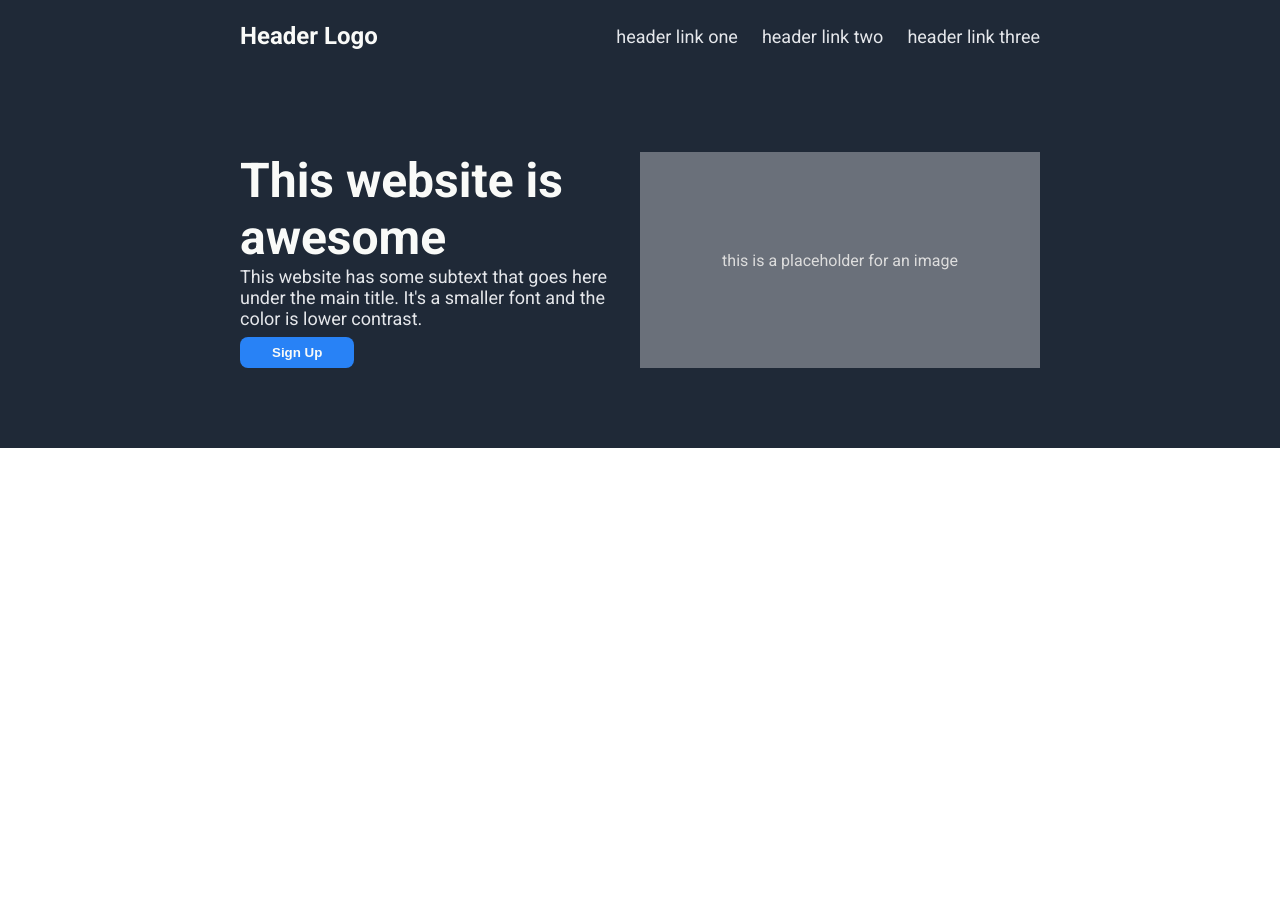
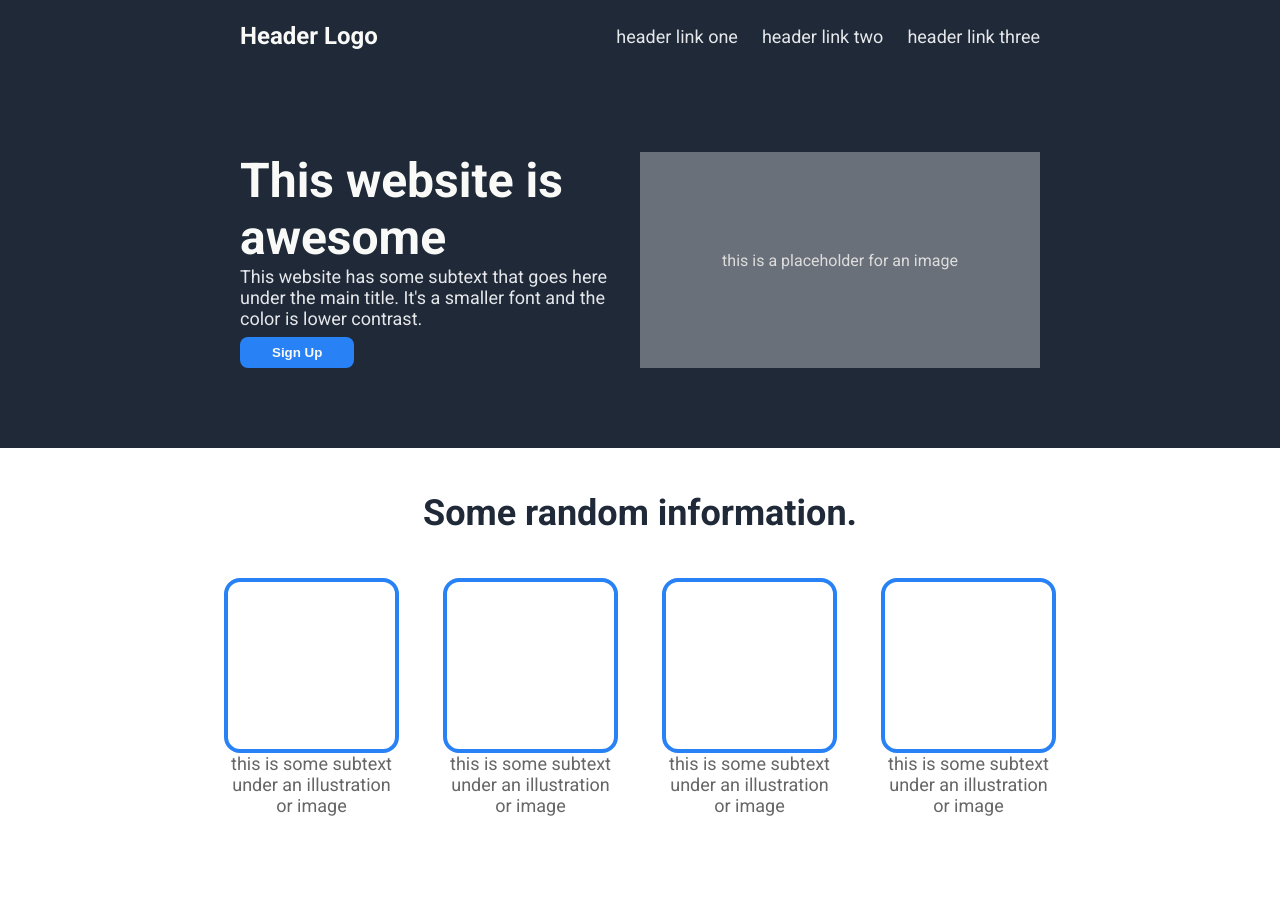
Before and after one commit to rajesh-sv/odin-landing-page, a plain HTML site: page index.html in a window 1280 px wide. Before the commit the page ends 800 px from the top, so only its background shows below. Drawn offline with Linux system fonts and the light colour scheme.

Commit message:
Add info content to webpage

```diff
--- a/index.html
+++ b/index.html
@@ -28,5 +28,27 @@
       </div>
       <div class="hero-image">this is a placeholder for an image</div>
     </div>
+
+    <div class="info">
+      <h2>Some random information.</h2>
+      <div class="card-list">
+        <div class="card">
+          <div class="card-illustration"></div>
+          <div class="card-subtext">this is some subtext under an illustration or image</div>
+        </div>
+        <div class="card">
+          <div class="card-illustration"></div>
+          <div class="card-subtext">this is some subtext under an illustration or image</div>
+        </div>
+        <div class="card">
+          <div class="card-illustration"></div>
+          <div class="card-subtext">this is some subtext under an illustration or image</div>
+        </div>
+        <div class="card">
+          <div class="card-illustration"></div>
+          <div class="card-subtext">this is some subtext under an illustration or image</div>
+        </div>
+      </div>
+    </div>
   </body>
 </html>
--- a/style.css
+++ b/style.css
@@ -1,4 +1,11 @@
 @import url("https://fonts.googleapis.com/css2?family=Roboto:wght@400;700&display=swap");
+
+html {
+  box-sizing: border-box;
+}
+*, *:before, *:after {
+  box-sizing: inherit;
+}
 
 body {
   font-family: Roboto;
@@ -77,3 +84,40 @@ body {
   align-items: center;
   justify-content: center;
 }
+
+.info {
+  padding: 44px 0 88px;
+  display: flex;
+  flex-direction: column;
+  align-items: center;
+}
+
+.info h2 {
+  margin: 0;
+  margin-bottom: 44px;
+  color: #1f2937;
+  font-size: 36px;
+  font-weight: 900;
+}
+
+.card-list {
+  display: flex;
+  gap: 44px;
+}
+
+.card {
+  width: 175px;
+  text-align: center;
+}
+
+.card-illustration {
+  border: 4px solid #2882f6;
+  border-radius: 16px;
+  width: 175px;
+  height: 175px;
+}
+
+.card-subtext {
+  color: #666;
+  font-size: 18px;
+}
```
